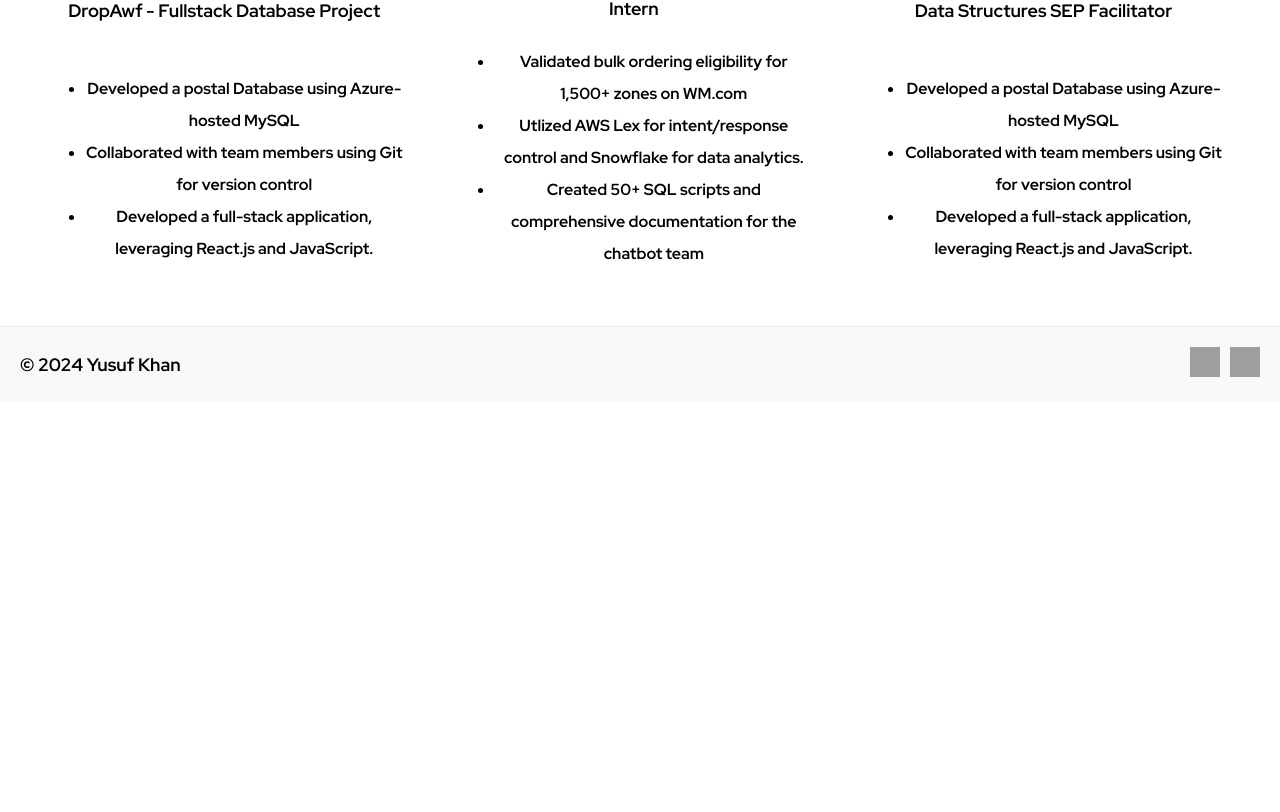
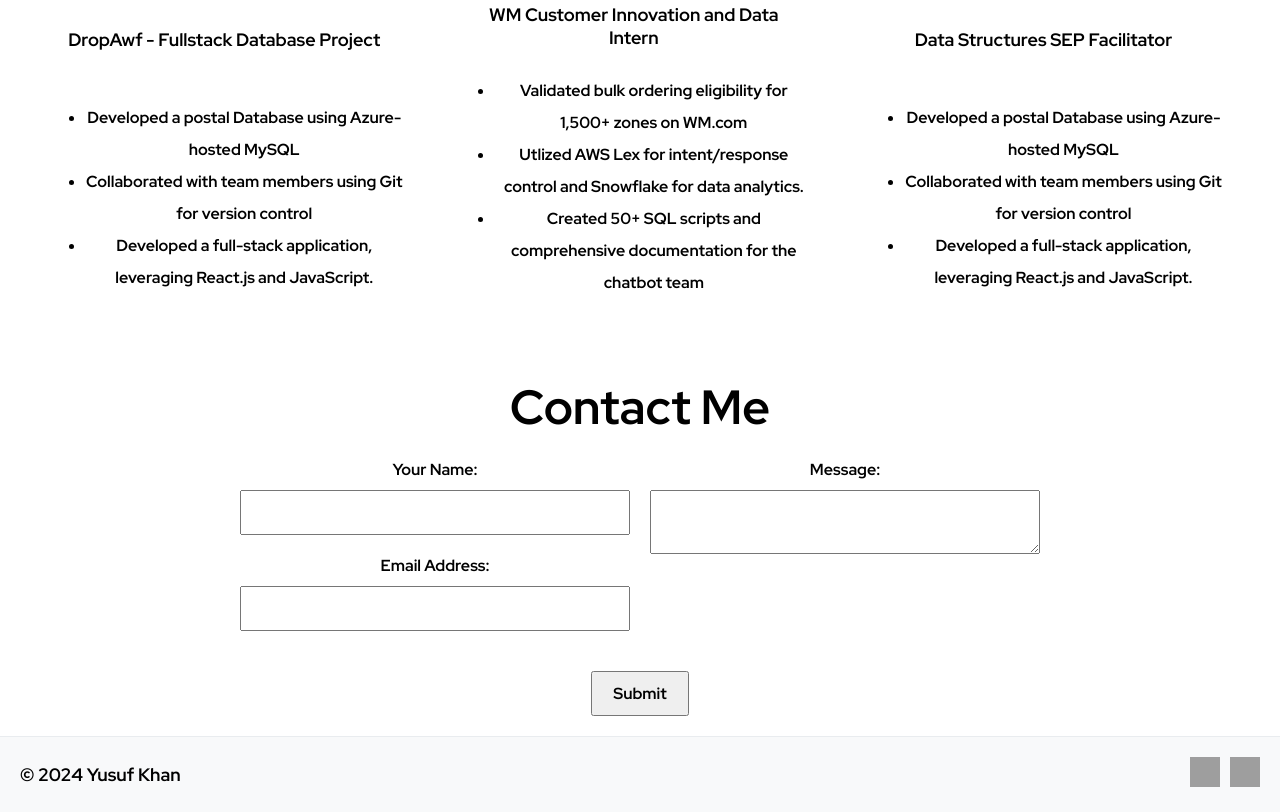
Before and after one commit to ykhan-5/Yusuf.dev, a React (Create React App) app: page / in a window 1280 px wide. Shown: the part 1260-2072 px from the top of the page. Before the commit the page ends 1662 px from the top, so only its background shows below. Built offline with nearby package versions, Linux system fonts and the light colour scheme; grey boxes are pictures that could not be loaded.

Commit message:
Contact form
Used formspree

```diff
--- a/package.json
+++ b/package.json
@@ -4,6 +4,7 @@
   "homepage": "https://ykhan-5.github.io/Yusuf.dev",
   "private": true,
   "dependencies": {
+    "@formspree/react": "^2.5.1",
     "@testing-library/jest-dom": "^5.17.0",
     "@testing-library/react": "^13.4.0",
     "@testing-library/user-event": "^13.5.0",
--- a/src/App.js
+++ b/src/App.js
@@ -7,6 +7,7 @@ import Footer from "./components/Footer";
 import star from "./assets/star.mp4";
 import About from "./components/About";
 import Current from "./components/Current";
+import ContactForm from "./components/ContactForm";
 // import Background from "./components/Background";
 
 function App() {
@@ -19,6 +20,7 @@ function App() {
       {/* <Conveyer /> */}
       <Projects />
       {/* <Background /> */}
+      <ContactForm />
       <Footer />
     </div>
   );
--- a/src/CSS/About.css
+++ b/src/CSS/About.css
@@ -1,4 +1,10 @@
+html {
+  scroll-behavior: smooth;
+}
+
 .about-container {
+  padding-top: 80px;
+
   display: flex;
   align-items: center;
   justify-content: center;
--- /dev/null
+++ b/src/CSS/ContactForm.css
@@ -0,0 +1,92 @@
+.contact-container {
+  display: flex;
+  justify-content: center;
+  align-items: center;
+  padding: 20px;
+}
+
+.contact-form {
+  display: grid;
+  grid-template-columns: 1fr 1fr;
+  grid-template-rows: auto auto auto;
+  grid-gap: 20px;
+  width: 90%;
+  max-width: 800px;
+}
+
+.contact-title {
+  font-size: xxx-large;
+  grid-column: span 2;
+  text-align: center;
+}
+
+.left-column,
+.right-column {
+  display: flex;
+  flex-direction: column;
+}
+
+.left-column label,
+.right-column label {
+  margin-bottom: 10px;
+}
+
+.left-column input,
+.right-column textarea {
+  margin-bottom: 20px;
+  padding: 10px;
+  font-size: 1rem;
+}
+
+.button-row {
+  grid-column: span 2;
+  display: flex;
+  justify-content: center;
+}
+
+button {
+  padding: 10px 20px;
+  font-size: 1rem;
+  cursor: pointer;
+}
+
+.error {
+  color: red;
+  font-size: 0.875rem;
+}
+
+@media (max-width: 768px) {
+  .contact-form {
+    display: flex;
+    flex-direction: column;
+    width: 80%;
+  }
+
+  .contact-title {
+    font-size: xxx-large;
+    text-align: center;
+    margin-bottom: 20px;
+  }
+
+  .left-column,
+  .right-column,
+  .button-row {
+    width: 100%;
+  }
+
+  .left-column input,
+  .right-column textarea,
+  .button-row {
+    width: 100%;
+  }
+
+  .right-column textarea {
+    height: 150px; /* Adjust as needed */
+  }
+
+  .button-row {
+    display: flex;
+    justify-content: center;
+    margin-top: 20px;
+  }
+}
--- a/src/CSS/Current.css
+++ b/src/CSS/Current.css
@@ -1,12 +1,16 @@
 .Current-container {
   /* background-color: #868788;
    */
-  background-color: #ececec;
+  /* padding-top: 80px; */
+
+  background-color: #f2f2f2;
   display: grid;
   grid-template-columns: 1fr 1fr 1fr 1fr;
   grid-template-rows: 100px auto;
   gap: 1%;
   padding: 2%;
+  padding-top: 80px;
+  margin-top: -80px;
 }
 
 .Current-title {
--- a/src/CSS/Project.css
+++ b/src/CSS/Project.css
@@ -7,6 +7,7 @@
   grid-template-rows: 100px auto;
   gap: 1%;
   padding: 2%;
+  padding-top: 80px;
 }
 
 .Project-title {
--- a/src/components/About.js
+++ b/src/components/About.js
@@ -7,7 +7,7 @@ import math from "../assets/math.png";
 const About = () => {
   return (
     <div>
-      <div className="about-container">
+      <div className="about-container" id="about">
         <div className="about-text">
           Yusuf is a developer{" "}
           <img className="icon" src={computer} alt="3D Icon" />
--- /dev/null
+++ b/src/components/ContactForm.js
@@ -0,0 +1,48 @@
+import React from "react";
+import { useForm, ValidationError } from "@formspree/react";
+import "../CSS/ContactForm.css";
+
+function ContactForm() {
+  const [state, handleSubmit] = useForm("mldrneop");
+
+  if (state.succeeded) {
+    return <p className="success-message">Thanks for sending a message!</p>;
+  }
+
+  return (
+    <div className="contact-container" id="contact">
+      <form className="contact-form" onSubmit={handleSubmit}>
+        <div className="contact-title">Contact Me</div>
+        <div className="left-column">
+          <label htmlFor="name">Your Name:</label>
+          <input name="name" type="text" id="name" required />
+          <label htmlFor="email">Email Address:</label>
+          <input id="email" type="email" name="email" />
+          <ValidationError
+            prefix="Email"
+            field="email"
+            errors={state.errors}
+            className="error"
+          />
+        </div>
+        <div className="right-column">
+          <label htmlFor="message">Message:</label>
+          <textarea id="message" name="message" />
+          <ValidationError
+            prefix="Message"
+            field="message"
+            errors={state.errors}
+            className="error"
+          />
+        </div>
+        <div className="button-row">
+          <button type="submit" disabled={state.submitting}>
+            Submit
+          </button>
+        </div>
+      </form>
+    </div>
+  );
+}
+
+export default ContactForm;
--- a/src/components/Current.js
+++ b/src/components/Current.js
@@ -7,7 +7,7 @@ import dsa from "../assets/DSA.png";
 
 const Current = () => {
   return (
-    <div className="Current-container">
+    <div className="Current-container" id="current">
       <div className="Current-title">Currently..</div>
       <div className="Current-card">
         <img className="icon" src={curly} alt="3D Icon" />
--- a/src/components/Navbar.js
+++ b/src/components/Navbar.js
@@ -12,16 +12,16 @@ const Navbar = () => {
     <div className="navbar-container">
       <div className="logo">YK</div>
       <div className={`links ${isOpen ? "open" : ""}`}>
-        <a href="#" className="nav-link">
+        <a href="#about" className="nav-link">
           About
         </a>
-        <a href="#" className="nav-link">
+        <a href="#current" className="nav-link">
           Current
         </a>
-        <a href="#" className="nav-link">
+        <a href="#projects" className="nav-link">
           Work+Skills
         </a>
-        <a href="#" className="nav-link">
+        <a href="#contact" className="nav-link">
           Contact
         </a>
       </div>
--- a/src/components/Project.js
+++ b/src/components/Project.js
@@ -7,7 +7,7 @@ import dsa from "../assets/DSA.png";
 
 const Project = () => {
   return (
-    <div className="Project-container">
+    <div className="Project-container" id="projects">
       <div className="Project-title">Past Work</div>
       <div className="Project-card">
         <img className="icon" src={box} alt="3D Icon" />
```
Also changed, not shown: 1 other file (tests, documents, lock files or other folders).
